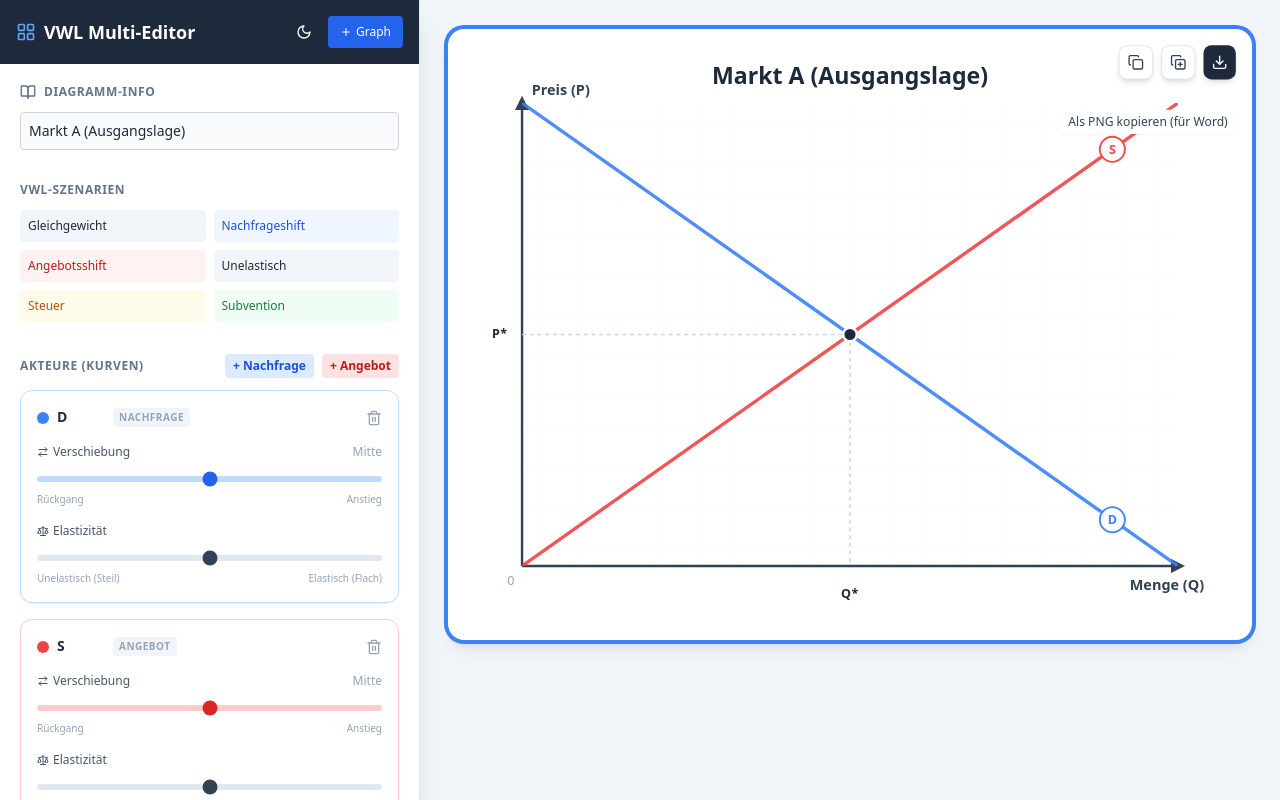
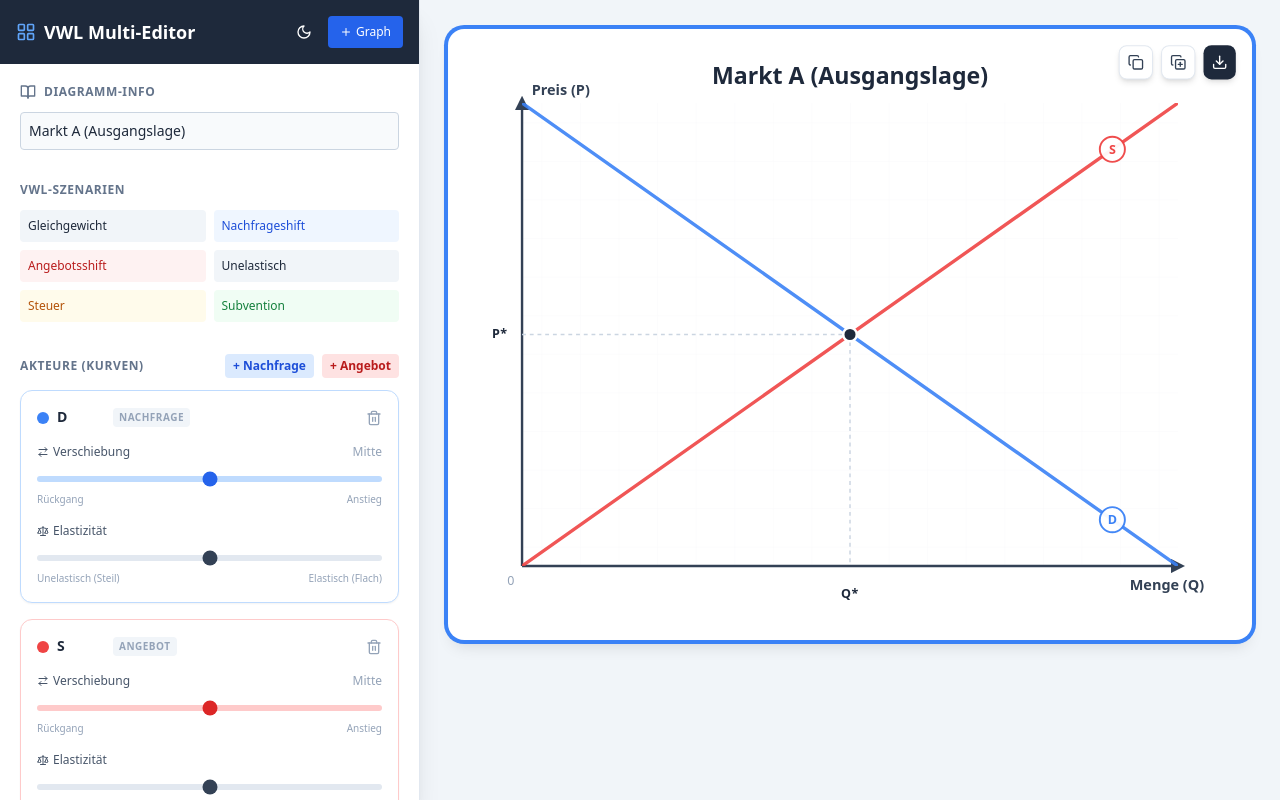
Before and after one commit to AaronDolenec/preisMengenDiagramm, a React (Vite) app: page / in a window 1280 px wide. Built offline with nearby package versions, Linux system fonts and the light colour scheme; the HTML template or start-up script is replaced by a standard one.

Commit message:
Remove PNG copy feedback from ChartRenderer for cleaner UI

```diff
--- a/src/App.jsx
+++ b/src/App.jsx
@@ -484,9 +484,6 @@ function ChartRenderer({ chart, isActive, onSelect, onDuplicate, onDelete, canDe
           </button>
         )}
       </div>
-      <div className={`absolute top-20 right-4 z-10 text-xs rounded px-2 py-1 shadow-sm transition-opacity ${isActive ? 'opacity-100' : 'opacity-0 group-hover:opacity-100'} ${darkMode ? 'bg-slate-700 text-slate-300' : 'bg-white text-slate-700'}`}>
-        Als PNG kopieren (für Word)
-      </div>
       {copyFeedback && (
         <div className={`absolute top-16 right-4 z-10 rounded-lg px-3 py-1.5 text-xs font-semibold shadow-md ${copyFeedback === 'SVG kopiert' ? 'bg-emerald-600 text-white' : 'bg-amber-600 text-white'}`}>
           {copyFeedback}
```
